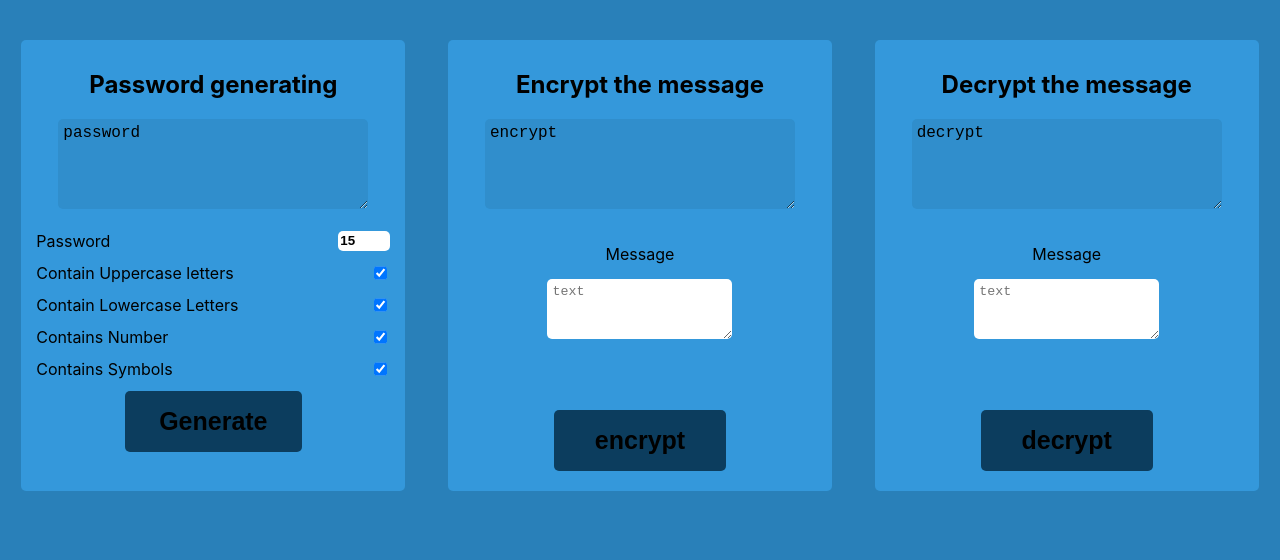
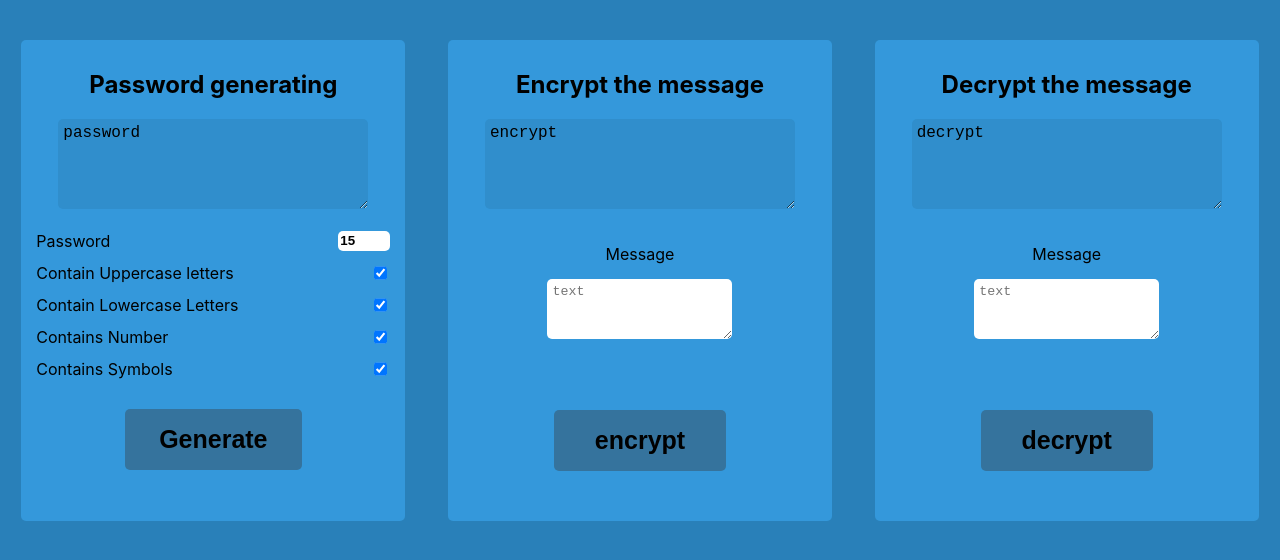
Before and after one commit to szkapec/generating, a React app: page / in a window 1280 px wide. Built offline with nearby package versions, Linux system fonts and the light colour scheme.

Commit message:
change color button

```diff
--- a/src/components/Generating/generating.css
+++ b/src/components/Generating/generating.css
@@ -48,14 +48,14 @@
 }
 
 .generating {
-    background-color: #0c3d5e;
+    background-color: #35739d;
     color: black;
     display: block;
     font-weight: bold;
     font-size: 25px;
     padding: 16px;
     border: none;
-    margin: 0 auto;
+    margin: 30px auto;
     border-radius: 5px;
     width: 50%;
 }
```
